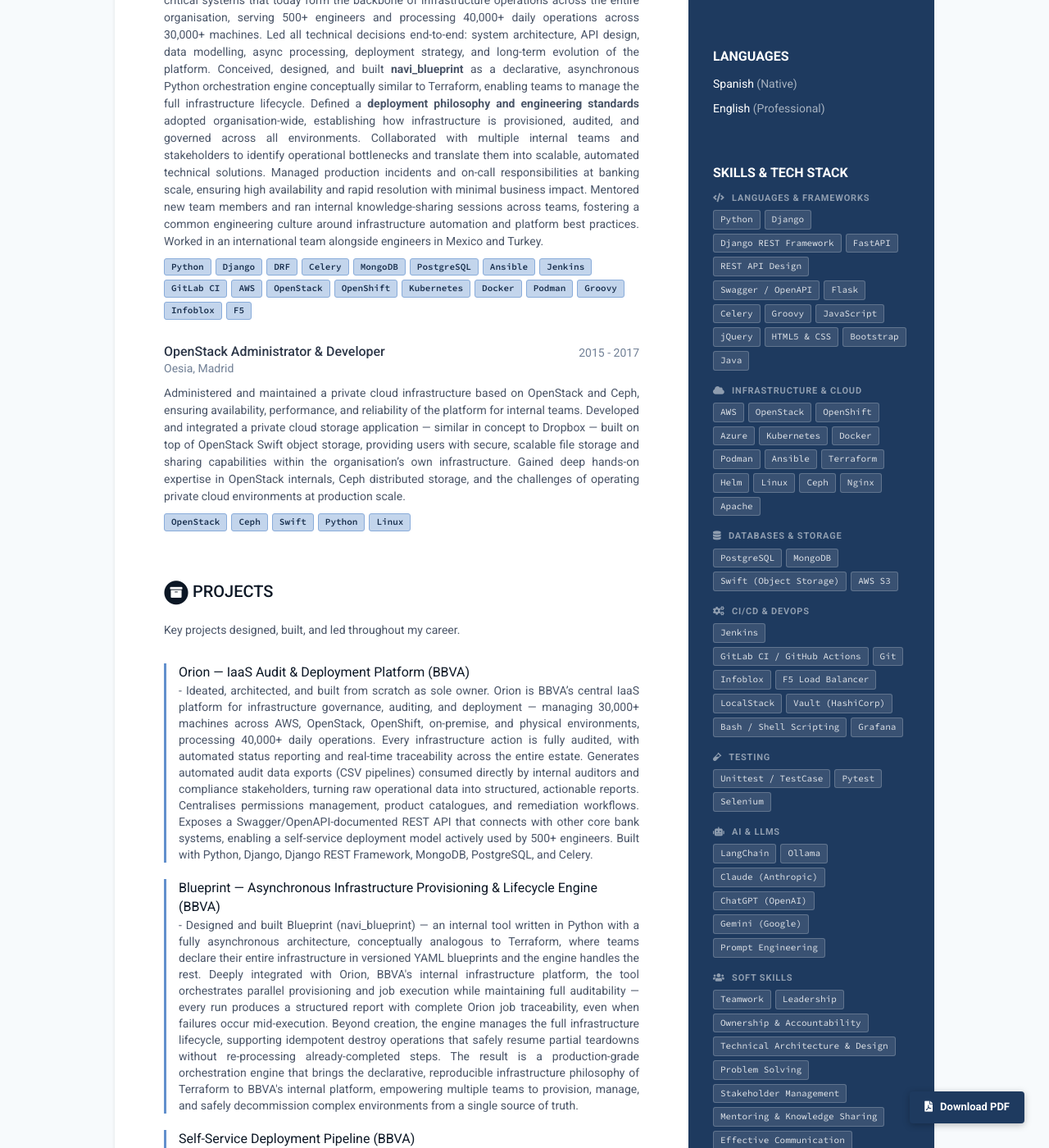
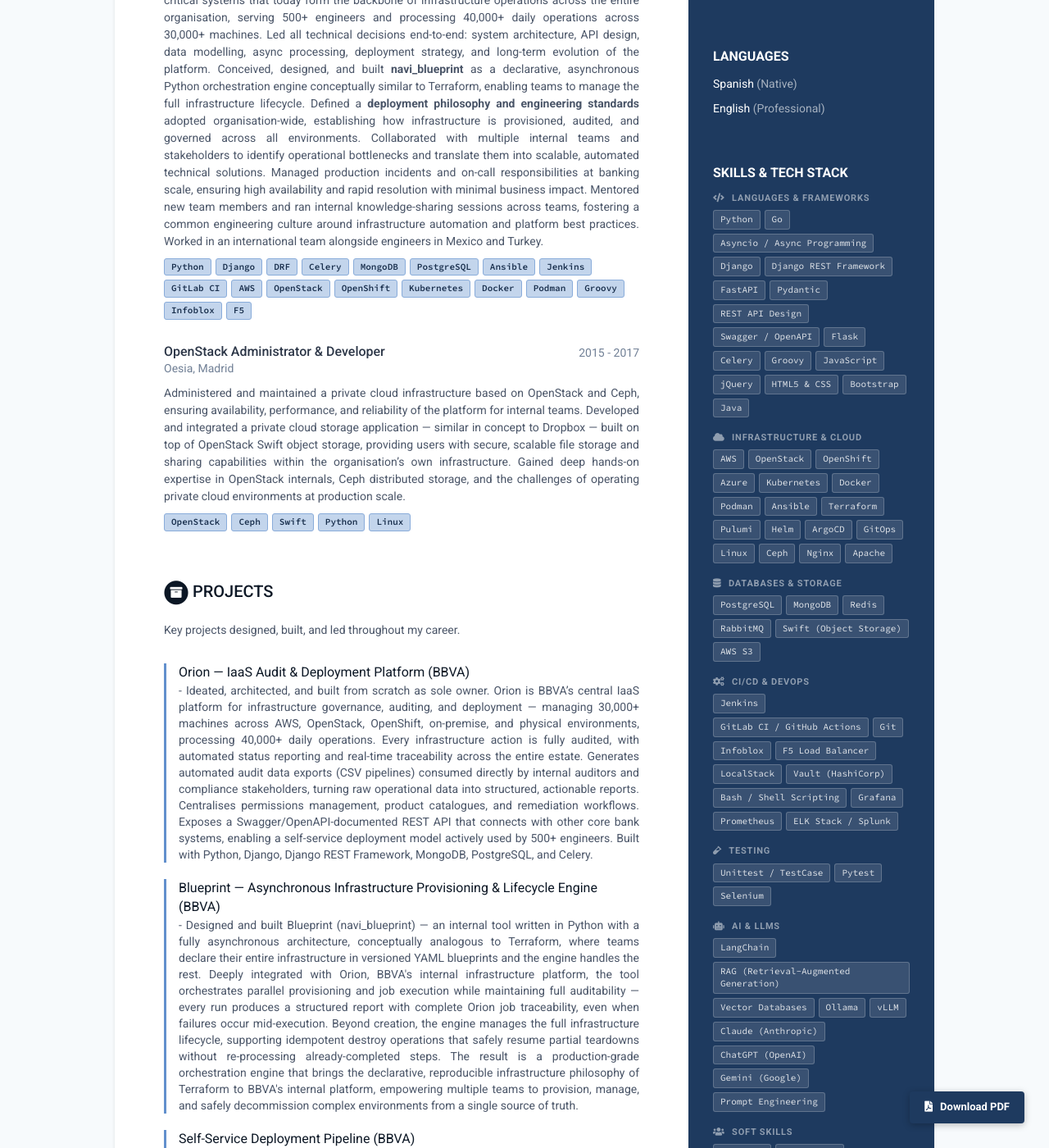
Before and after one commit to oredondo/online-cv_english, a Jekyll site: the page built from index.html, in a window 1280 px wide and 1400 px high, scrolled down 697 px. Shown: the whole window at 82% size. Built offline with Jekyll 4.4.1, drawn with Linux system fonts in a browser that asks for light colours.

Commit message:
add tech

```diff
--- a/_data/data.yml
+++ b/_data/data.yml
@@ -212,9 +212,12 @@
         sidebar: true
         items:
           - Python
+          - Go
+          - Asyncio / Async Programming
           - Django
           - Django REST Framework
           - FastAPI
+          - Pydantic
           - REST API Design
           - Swagger / OpenAPI
           - Flask
@@ -239,7 +242,10 @@
           - Podman
           - Ansible
           - Terraform
+          - Pulumi
           - Helm
+          - ArgoCD
+          - GitOps
           - Linux
           - Ceph
           - Nginx
@@ -251,6 +257,8 @@
         items:
           - PostgreSQL
           - MongoDB
+          - Redis
+          - RabbitMQ
           - Swift (Object Storage)
           - AWS S3
 
@@ -267,6 +275,8 @@
           - Vault (HashiCorp)
           - Bash / Shell Scripting
           - Grafana
+          - Prometheus
+          - ELK Stack / Splunk
 
       - name: Testing
         icon: fa-vial
@@ -281,7 +291,10 @@
         sidebar: true
         items:
           - LangChain
+          - RAG (Retrieval-Augmented Generation)
+          - Vector Databases
           - Ollama
+          - vLLM
           - Claude (Anthropic)
           - ChatGPT (OpenAI)
           - Gemini (Google)
```
